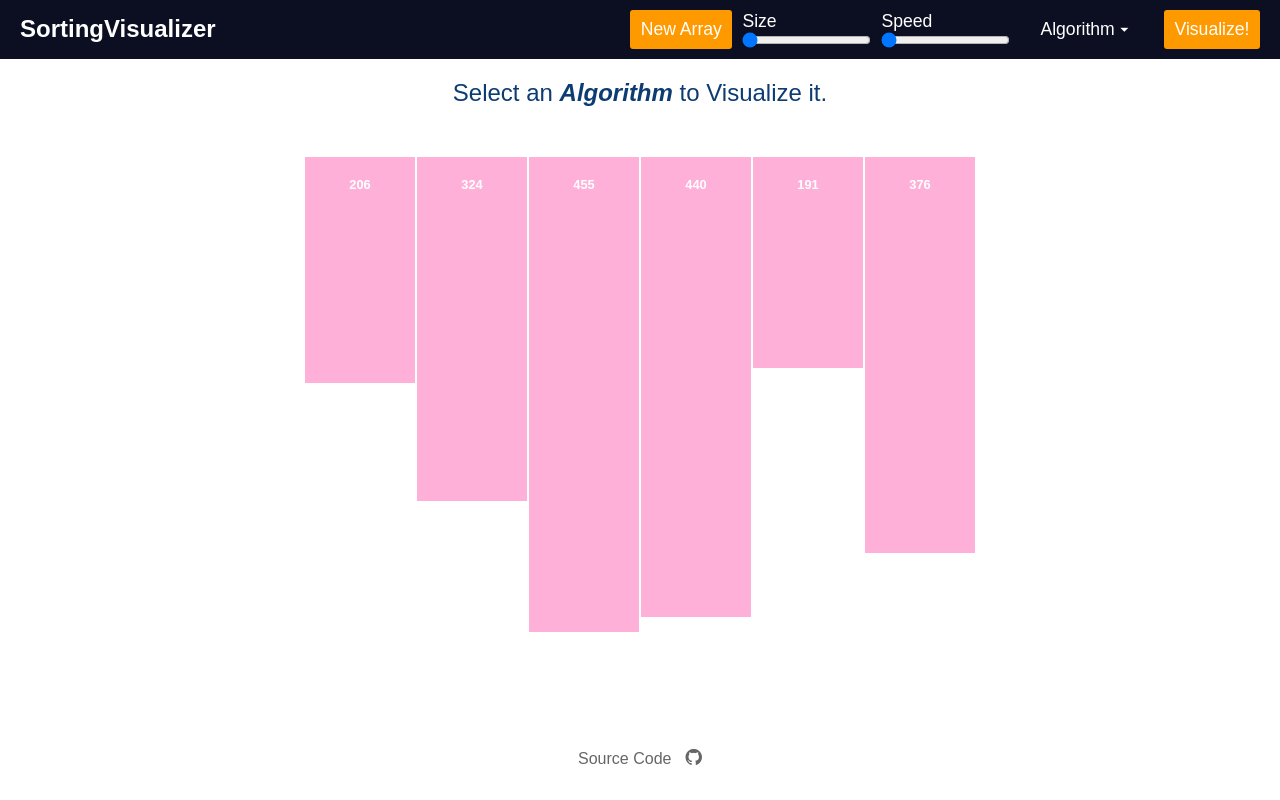
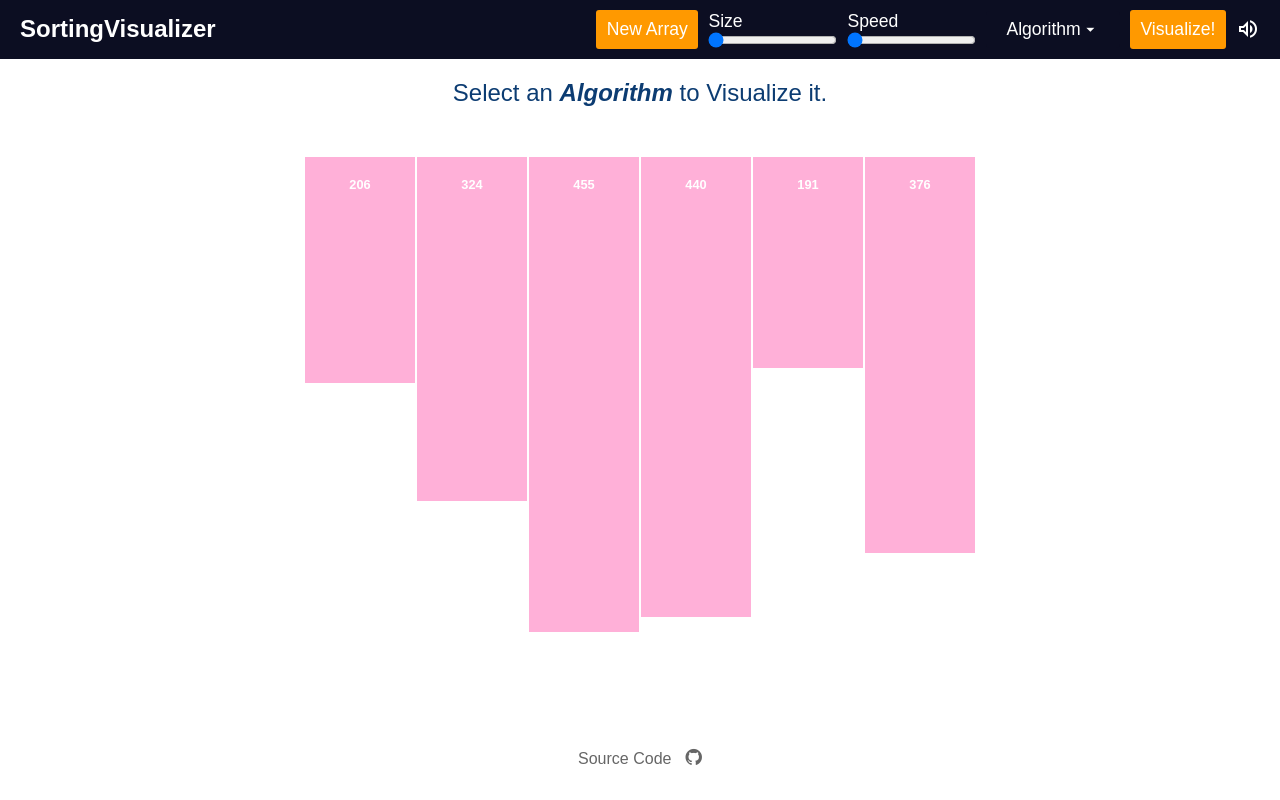
Before and after one commit to manishdait/sorting-visualizer, an Angular app: page / in a window 1280 px wide. Built offline with nearby package versions, Linux system fonts and the light colour scheme.

Commit message:
Added feature to mute sound.

```diff
--- a/src/app/app.component.css
+++ b/src/app/app.component.css
@@ -167,6 +167,15 @@ i{
     text-decoration: none;
 }
 
+.mute {
+    color: rgb(255, 255, 255);
+    cursor: pointer;
+}
+
+.mute:hover {
+    color: rgb(158, 158, 158);
+}
+
 @media screen and (max-width:1010px) {
     .range-control input{
         width: 90px;
--- a/src/app/app.component.html
+++ b/src/app/app.component.html
@@ -32,6 +32,8 @@
         </ul>
       </div>
       <button class="btn" (click)="onVisualize()" id="visualize" [disabled]="disable">{{ visualMsg }}</button>
+
+      <span class="material-symbols-outlined mute" (click)="onMute()" id="mute">volume_up</span>
     </div>
 </div>
 </nav>
--- a/src/app/app.component.ts
+++ b/src/app/app.component.ts
@@ -5,6 +5,7 @@ import { Bubble } from '../assets/algorithms/Bubble';
 import { Insertion } from '../assets/algorithms/Insertion';
 import { Selection } from '../assets/algorithms/Selection';
 import { currentSpeed } from './array/Timmer';
+import { setMute } from 'src/assets/audio/Sound';
 
 @Component({
   selector: 'app-root',
@@ -85,4 +86,17 @@ export class AppComponent {
     this.disable = false;
   }
 
+  public onMute(){
+    let ele = document.getElementById('mute');
+
+    if (ele!.innerHTML == 'volume_up') {
+      setMute(true);
+      ele!.innerHTML = 'volume_off';
+    } else {
+      ele!.innerHTML = 'volume_up';
+      setMute(false);
+    }
+
+  }
+
 }
--- a/src/assets/audio/Sound.ts
+++ b/src/assets/audio/Sound.ts
@@ -1,18 +1,26 @@
 let audio = new Audio();
+let isMuted: boolean = false;
 export async function playSucess(){
     audio.src = "assets/audio/complete.mp3";
     audio.load();
-    audio.play();
+    if(!isMuted)
+      audio.play();
   }
 
 export async function playSwap() {
   audio.src = "assets/audio/swap.mp3";
   audio.load();
-  audio.play();
+  if(!isMuted)
+    audio.play();
 }
 
 export async function playFind(){
   audio.src = "assets/audio/find.mp3";
   audio.load();
-  audio.play();
+  if(!isMuted)
+    audio.play();
 }
+
+export function setMute(val: boolean) {
+  isMuted = val;
+}
--- a/src/index.html
+++ b/src/index.html
@@ -11,6 +11,7 @@
   <link rel="icon" type="image/x-icon" href="favicon.ico">
   <link href="https://fonts.googleapis.com/icon?family=Material+Icons" rel="stylesheet">
   <link rel="stylesheet" href="https://cdnjs.cloudflare.com/ajax/libs/font-awesome/4.7.0/css/font-awesome.min.css">
+  <link rel="stylesheet" href="https://fonts.googleapis.com/css2?family=Material+Symbols+Outlined:opsz,wght,FILL,GRAD@48,400,0,0" />
 </head>
 <body>
   <app-root></app-root>
```
